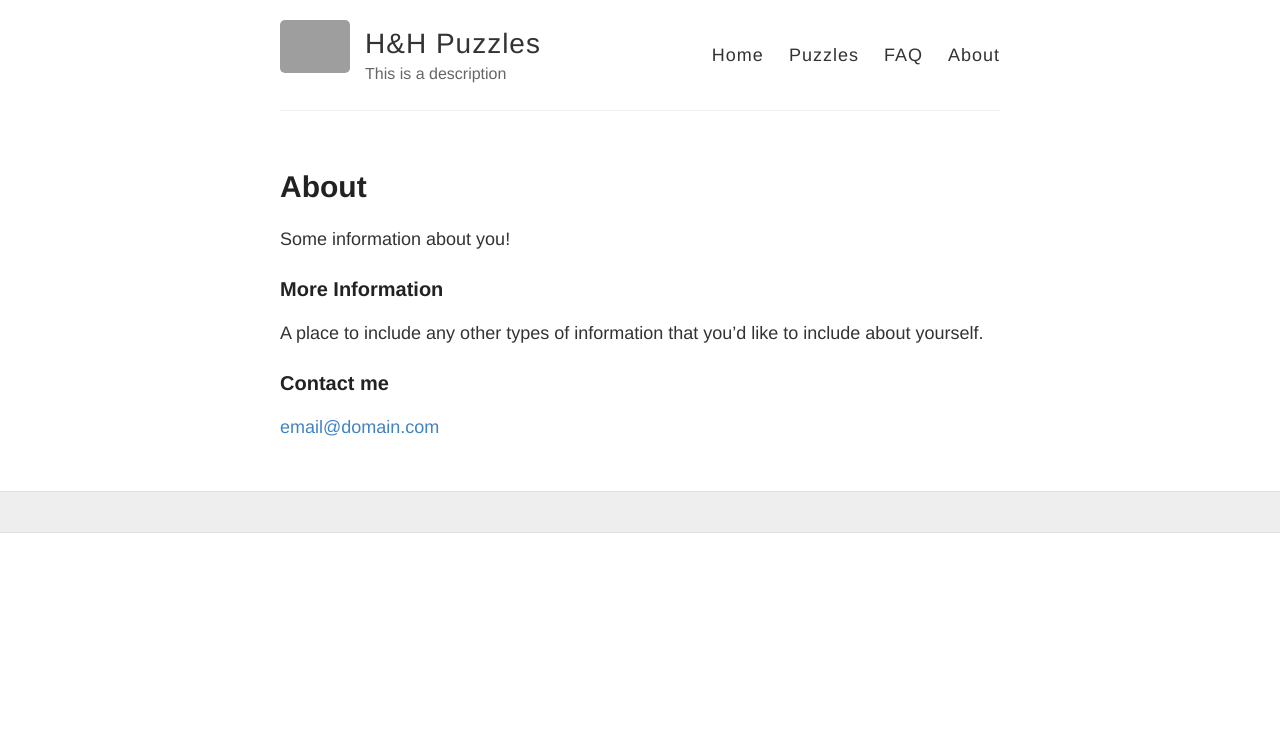
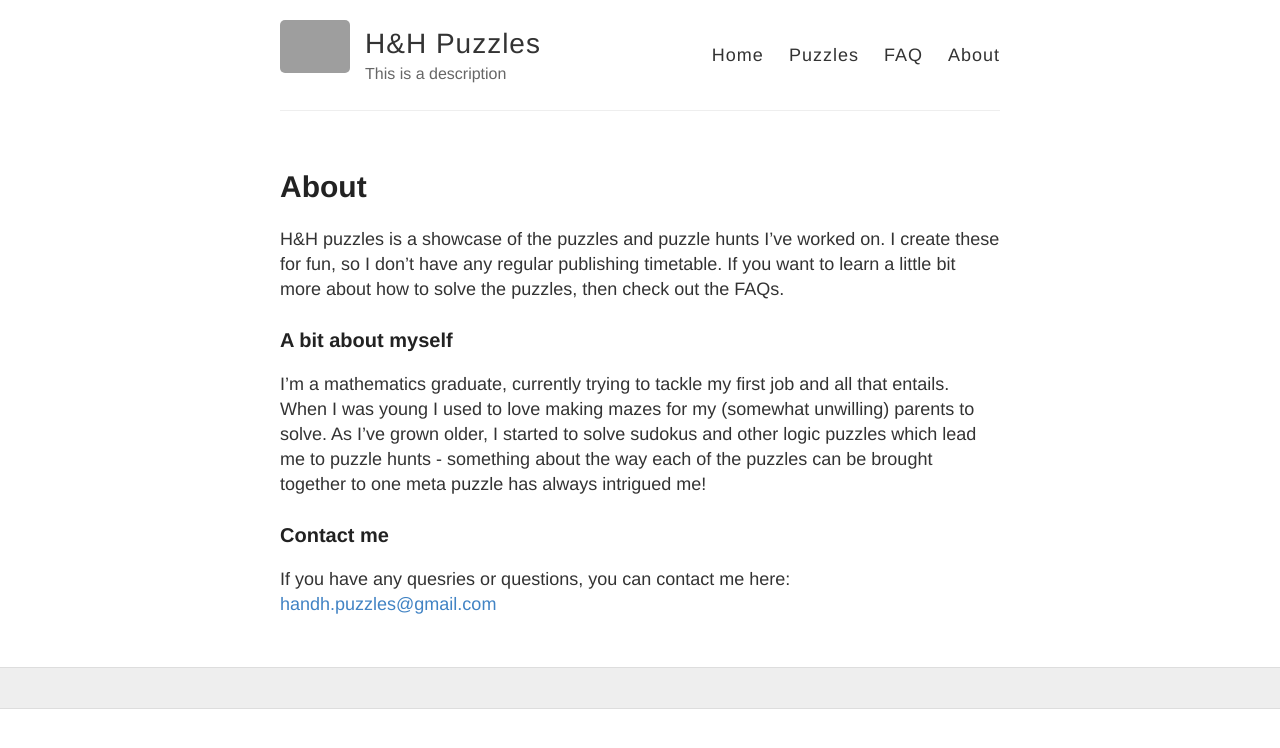
Before and after one commit to HandH-Puzzle/HandH-Puzzle.github.io, a Jekyll site: the page built from about.md, in a window 1280 px wide. Shown: the top 748 px of the page. Built offline with Jekyll 4.4.1, drawn with Linux system fonts in a browser that asks for light colours; grey boxes are pictures that could not be loaded.

Commit message:
Update about.md

```diff
--- a/about.md
+++ b/about.md
@@ -2,14 +2,15 @@
 layout: page
 title: About
 permalink: /about/
+published: true
 ---
+H&H puzzles is a showcase of the puzzles and puzzle hunts I've worked on. I create these for fun, so I don't have any regular publishing timetable. If you want to learn a little bit more about how to solve the puzzles, then check out the FAQs.
 
-Some information about you!
+### A bit about myself
 
-### More Information
-
-A place to include any other types of information that you'd like to include about yourself.
+I'm a mathematics graduate, currently trying to tackle my first job and all that entails. When I was young I used to love making mazes for my (somewhat unwilling) parents to solve. As I've grown older, I started to solve sudokus and other logic puzzles which lead me to puzzle hunts - something about the way each of the puzzles can be brought together to one meta puzzle has always intrigued me!
 
 ### Contact me
 
-[email@domain.com](mailto:email@domain.com)
+If you have any quesries or questions, you can contact me here:
+[handh.puzzles@gmail.com](mailto:handh.puzzles@gmail.com)
```
